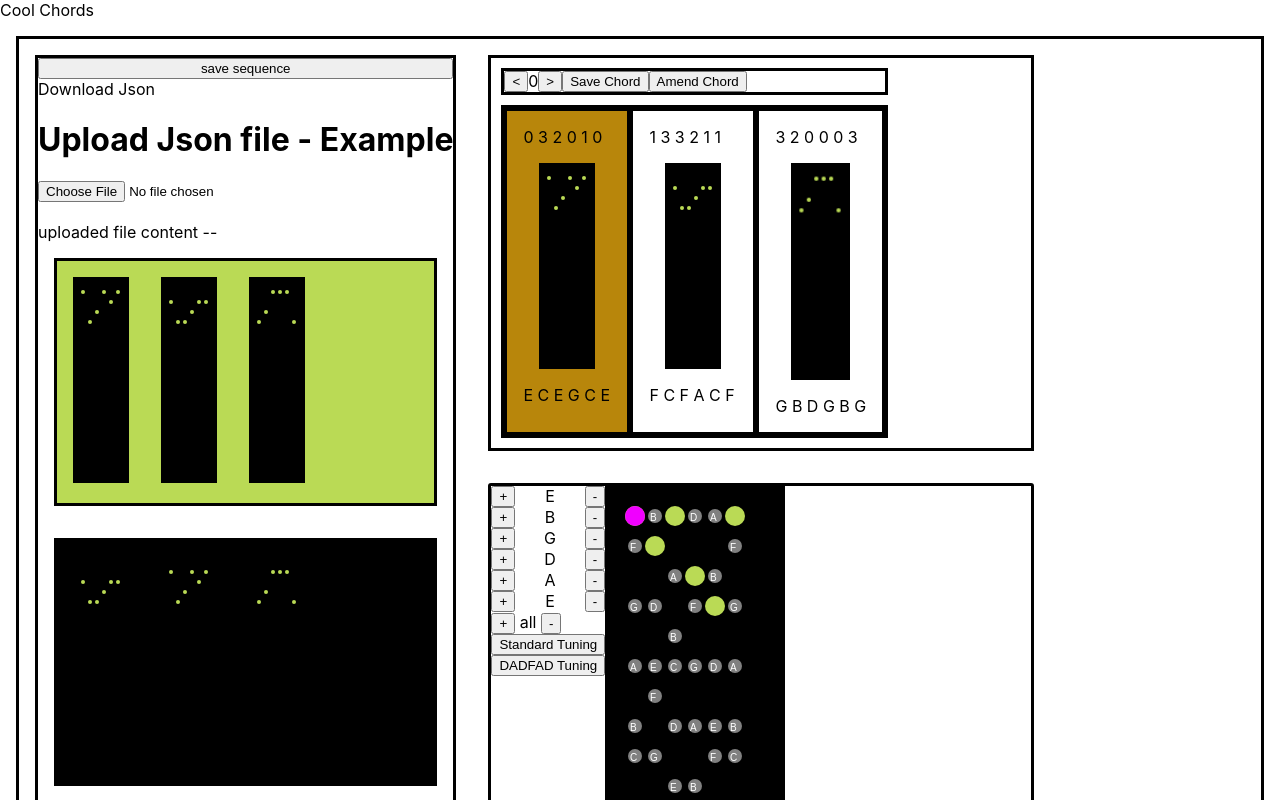
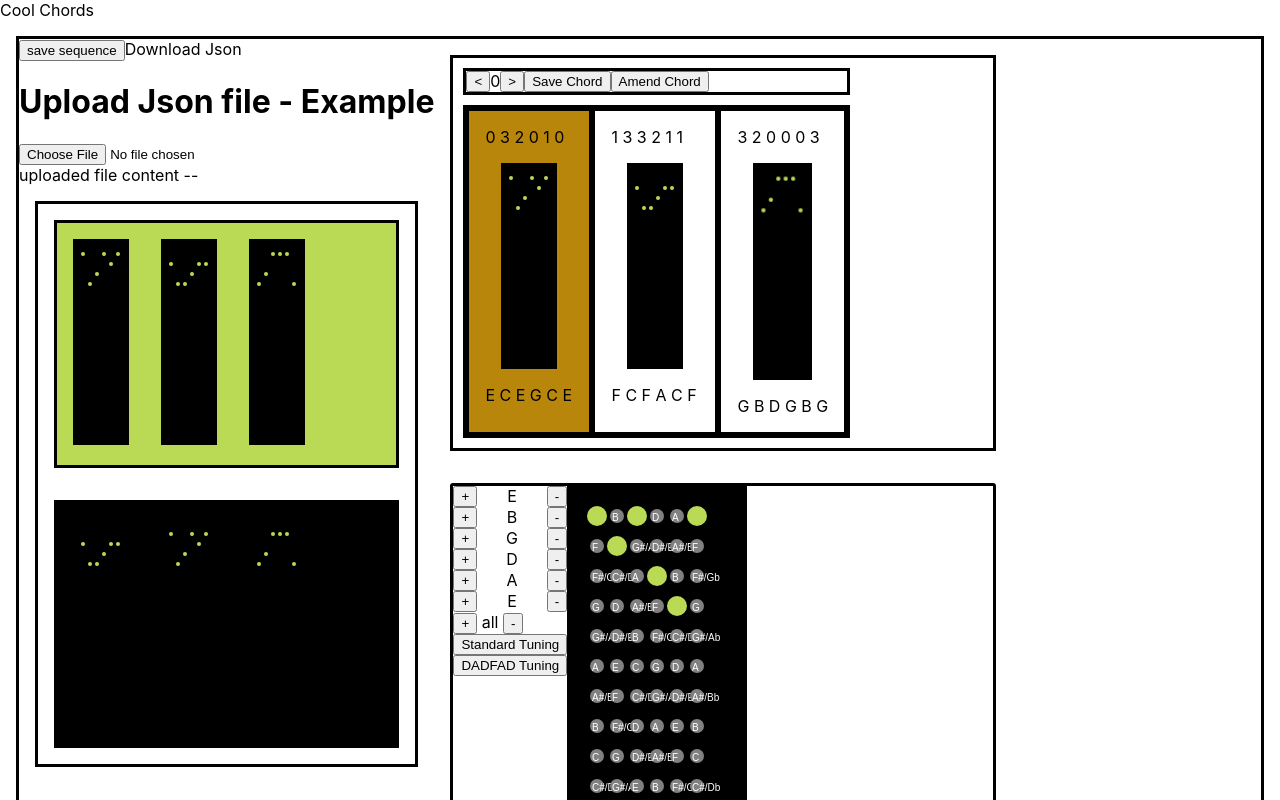
Before and after one commit to gvnmcg/cool-chords, a Next.js app: page / in a window 1280 px wide. Shown: the top 800 px of the page. Built offline with nearby package versions, Linux system fonts and the light colour scheme.

Commit message:
implement Sequence Component

```diff
--- a/pages/chords-app/ts-src/FretboardApp.tsx
+++ b/pages/chords-app/ts-src/FretboardApp.tsx
@@ -2,6 +2,7 @@ import React, { useState } from "react";
 import TuningControls from "./components/Tuning";
 import ScaleControls from "./components/Scale";
 import FretboardCanvas from "./FretboardCanvas";
+import SequenceControls from "./components/Sequence";
 import {
   ChordSequenceType,
   ChordType,
@@ -21,7 +22,7 @@ import {
 import ChordControls from "./components/Chords";
 import styles from "../../../styles/Home.module.css";
 import ChordsCanvas from "./components/ChordsCanvas";
-import {Upload} from "./utils/exporter"
+import { Upload } from "./utils/exporter";
 
 /**
  *
@@ -52,45 +53,16 @@ const FretboardApp = () => {
 
   return (
     <div className={styles.main}>
-      <div className={styles.chordSequenceSelectionList}>
-        <button
-          onClick={() => setSequenceList(sequenceList.concat(chordSequence))}
-        >
-          save sequence
-        </button>
-        <a
-          href={`data:text/json;charset=utf-8,${encodeURIComponent(
-            JSON.stringify(sequenceList)
-          )}`}
-          download="filename.json"
-        >
-          {`Download Json`}
-        </a>
-        <Upload setSeq={setSequenceList} />
-        {sequenceList.map((seq: ChordSequenceType, seqIx: number) => (
-          <div
-            key={seqIx}
-            style={
-              sequenceIndex == seqIx
-                ? { backgroundColor: "#BADA55" }
-                : { backgroundColor: "#000000" }
-            }
-            className={styles.chordSequenceSelection}
-            onClick={() => {
-              setSequenceIndex(seqIx);
-              setChordSequence(sequenceList[seqIx]);
-            }}
-          >
-            {seq.map((chord, chordIx) => (
-              <ChordsCanvas
-                chordSet={chord.notes}
-                tuning={tuning}
-                key={chordIx}
-              />
-            ))}
-          </div>
-        ))}
-      </div>
+      <SequenceControls
+        tuning={tuning}
+        sequenceList={sequenceList}
+        setSequenceList={setSequenceList}
+        chordSequence={chordSequence}
+        setChordSequence={setChordSequence}
+        sequenceIndex={sequenceIndex}
+        setSequenceIndex={setSequenceIndex}
+      />
+
       <div className={styles.chordSequenceEditor}>
         <div className={styles.chordSequence}>
           <ChordControls
--- a/pages/chords-app/ts-src/FretboardCanvas.tsx
+++ b/pages/chords-app/ts-src/FretboardCanvas.tsx
@@ -34,7 +34,7 @@ const FretboardCanvas = ({
 }: FretboardCanvasType) => {
   const [noteCursor, setNoteCursor] = useState<NoteType>(initChordNote);
   const [orientation, setOrientation] = useState<boolean>(false);
-  const [cursorRedraw, setCursorRedraw] = useState<boolean>(false);
+  const [cursorDraw, setCursorDraw] = useState<boolean>(false);
 
   const canvasRef = useRef<HTMLCanvasElement>(null);
 
@@ -70,7 +70,7 @@ const FretboardCanvas = ({
       for (let i = 0; i < fretCount; i++) {
         let fromOpen = (openNote + i) % 12;
 
-        if (scale[scaleNumbers[fromOpen] - 1]) {
+        // if (scale[scaleNumbers[fromOpen] - 1]) {
         let noteName = noteNames[fromOpen];
         let x = i * FRET_WIDTH + MARGIN;
         let y = j * STR_SPACING + MARGIN;
@@ -86,7 +86,7 @@ const FretboardCanvas = ({
         drawNote(x, y, ctx);
         ctx.fillStyle = colors.white;
         drawNoteName(noteName, x, y, ctx);
-        }
+        // }
       }
     });
   };
@@ -172,9 +172,7 @@ const FretboardCanvas = ({
     drawBackground(context);
     drawScale(context);
     drawChordNotes(context);
-    drawNoteCursor(context);
-    // if (fretbaordCanvasDebug && !cursorRedraw) console.log("redraw", scale);
-    // if (cursorRedraw) setCursorRedraw(false)
+    if (cursorDraw) drawNoteCursor(context);
   });
 
   return (
@@ -190,13 +188,18 @@ const FretboardCanvas = ({
         updateChord(noteTarget);
       }}
       onMouseMove={(e) => {
-        setCursorRedraw(true);
         if (!canvasRef.current) return;
         let rect = canvasRef.current.getBoundingClientRect();
         let noteTarget = getNoteTarget(e, rect);
         if (!noteTarget) return;
         updateNoteCursor(noteTarget);
       }}
+      onMouseEnter={(e)=>{
+        setCursorDraw(true)
+      }}
+      onMouseLeave={(e)=>{
+        setCursorDraw(false)
+      }}
     />
   );
 };
--- /dev/null
+++ b/pages/chords-app/ts-src/components/Sequence.tsx
@@ -0,0 +1,74 @@
+import React from "react";
+import { Upload } from "../utils/exporter";
+import { ChordSequenceType, TuningType } from "../FretboardTypes";
+import styles from "../../../../styles/Home.module.css";
+import ChordsCanvas from "./ChordsCanvas";
+
+interface SequenceControlsProps {
+  tuning: TuningType;
+  sequenceList: ChordSequenceType[];
+  setSequenceList: (list: ChordSequenceType[]) => void;
+  chordSequence: ChordSequenceType;
+  setChordSequence: (list: ChordSequenceType) => void;
+  sequenceIndex: number;
+  setSequenceIndex: (n: number) => void;
+}
+
+const SequenceControls = ({
+  tuning,
+  sequenceList,
+  setSequenceList,
+  chordSequence,
+  setChordSequence,
+  sequenceIndex,
+  setSequenceIndex,
+}: SequenceControlsProps) => {
+  return (
+    <div>
+      <div>
+        <button
+          onClick={() => setSequenceList(sequenceList.concat(chordSequence))}
+        >
+          save sequence
+        </button>
+        <a
+          href={`data:text/json;charset=utf-8,${encodeURIComponent(
+            JSON.stringify(sequenceList)
+          )}`}
+          download="filename.json"
+        >
+          {`Download Json`}
+        </a>
+        <Upload setSeq={setSequenceList} />
+      </div>
+
+      <div className={styles.chordSequenceSelectionList}>
+        {sequenceList.map((seq: ChordSequenceType, seqIx: number) => (
+          <div
+            key={seqIx}
+            style={
+              sequenceIndex == seqIx
+                ? { backgroundColor: "#BADA55" }
+                : { backgroundColor: "#000000" }
+            }
+            className={styles.chordSequenceSelection}
+            onClick={() => {
+              setSequenceIndex(seqIx);
+              setChordSequence(sequenceList[seqIx]);
+            }}
+          >
+            {seq.map((chord, chordIx) => (
+              <ChordsCanvas
+                chordSet={chord.notes}
+                tuning={tuning}
+                key={chordIx}
+              />
+            ))}
+          </div>
+        ))}
+      </div>
+    </div>
+  );
+};
+
+export default SequenceControls;
```
Lines whose indentation alone changed are shown as unchanged.
